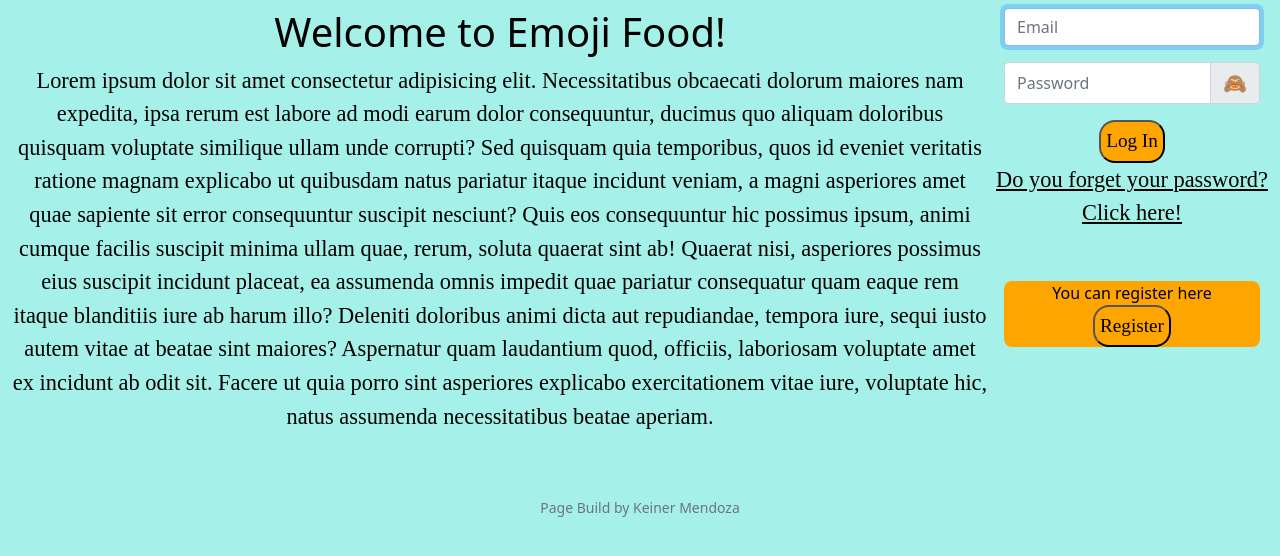
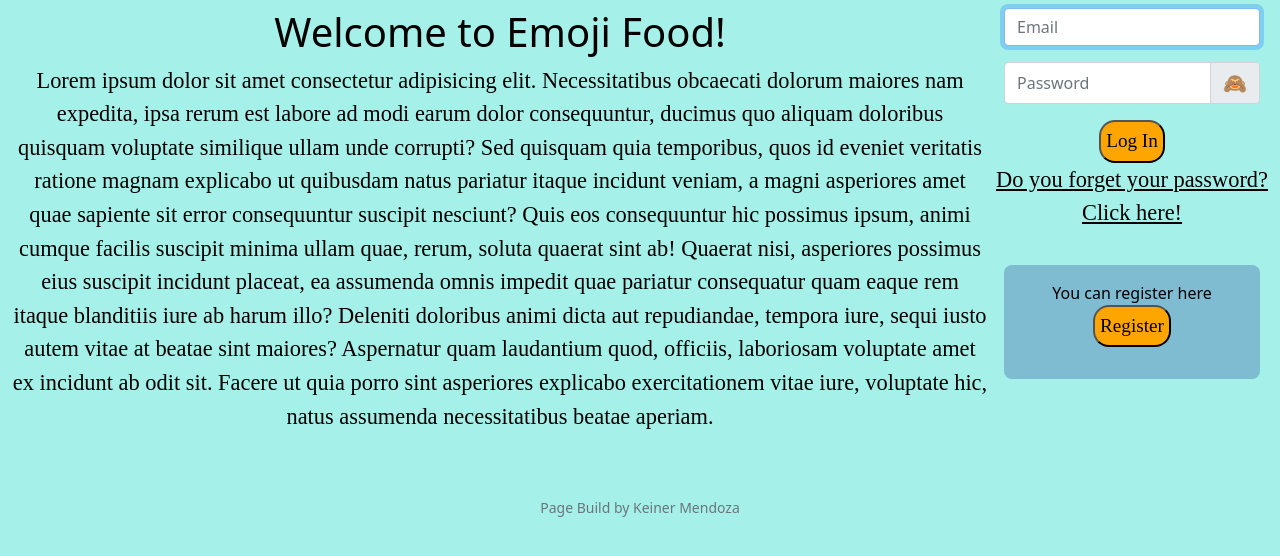
Before and after one commit to keinermendoza/emoji-food, a Flask app: page /login in a window 1280 px wide. Shown: the part 132-688 px from the top of the page. Run offline with Flask 2, Linux system fonts and the light colour scheme.

Commit message:
Update style.css
Another try color

```diff
--- a/static/style.css
+++ b/static/style.css
@@ -110,9 +110,10 @@ body {
 
 .redirect-to-register {
   max-width: 16rem;
-  padding: 1 rem;
+  padding-bottom: 2rem;
+  padding-top: 1rem;
   border-radius: 0.5rem;
-  background-color: var(--pad--color, #7FBCD2);
+  background-color: var(--bord--color, #7FBCD2);
 }
 /* FOR INDEX PAGE */
 .emoji-welcome-index-page {
```
